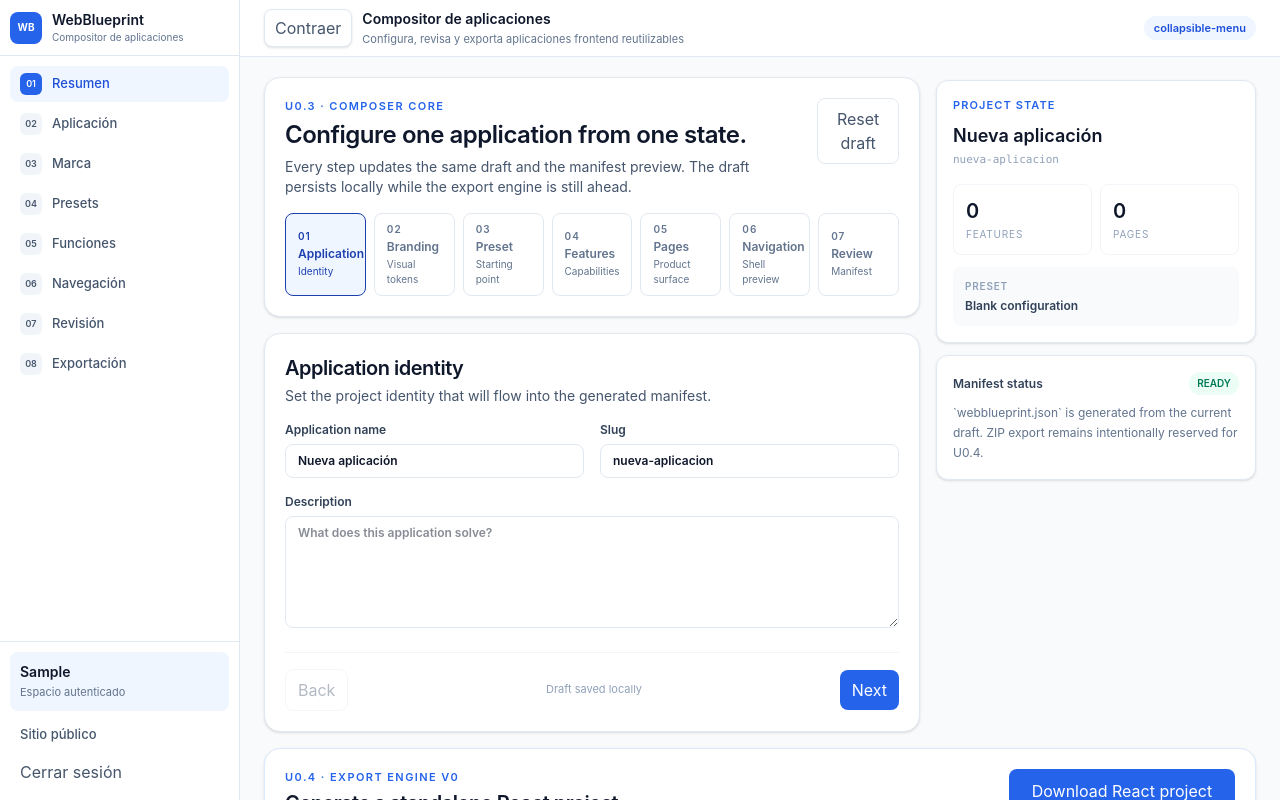
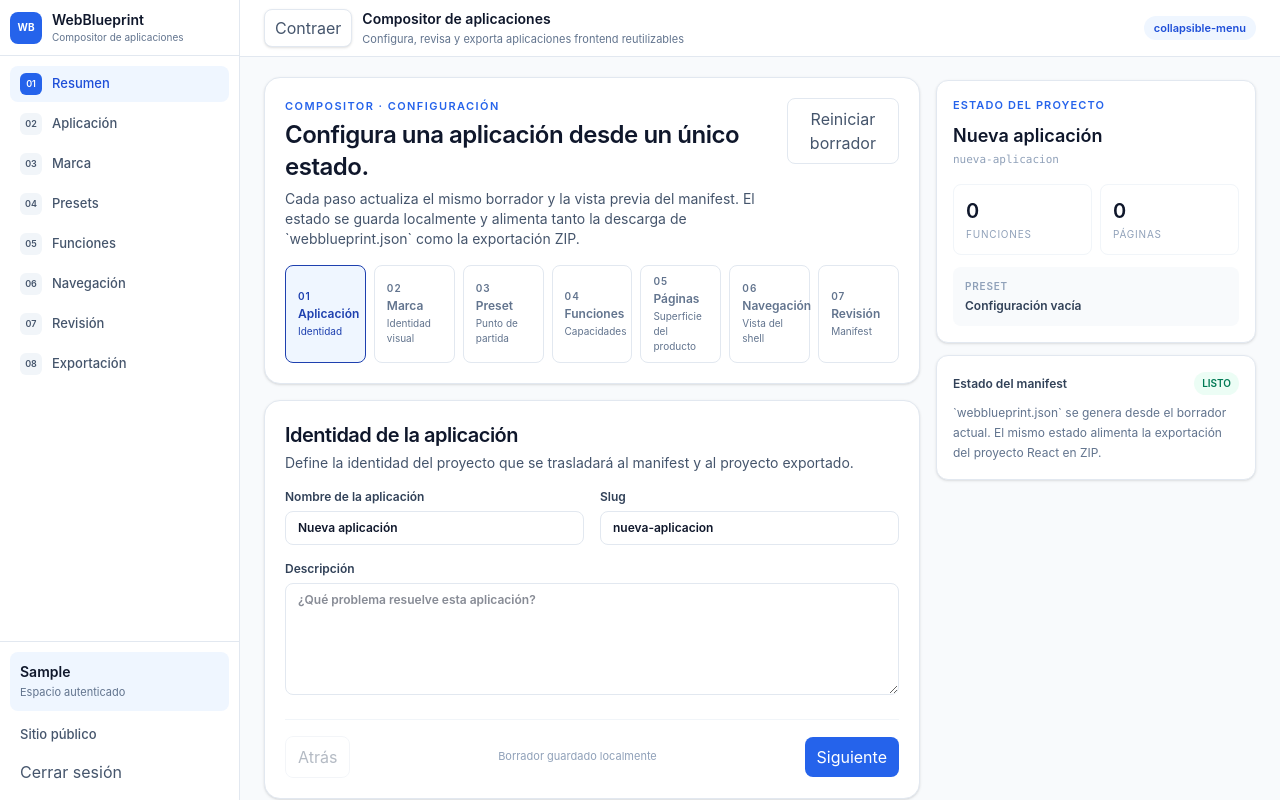
Before and after one commit to LuisHdezE/WebBlueprint, a React (Vite) app: page /login in a window 1280 px wide. Both pictures are taken after typing "Sample" into the empty fields and a click on the button "Continuar al Compositor". Shown: the top 800 px of the page. Built offline with nearby package versions, Linux system fonts and the light colour scheme.

Commit message:
fix(i18n): translate Composer workflow

```diff
--- a/src/composer/ComposerWizard.tsx
+++ b/src/composer/ComposerWizard.tsx
@@ -14,13 +14,13 @@ import { leftMenuVariants } from '@/shell/shell.types';
 const storageKey = 'webblueprint.composer.draft.v1';
 
 const steps: readonly { id: ComposerStep; label: string; hint: string }[] = [
-  { id: 'application', label: 'Application', hint: 'Identity' },
-  { id: 'branding', label: 'Branding', hint: 'Visual tokens' },
-  { id: 'preset', label: 'Preset', hint: 'Starting point' },
-  { id: 'features', label: 'Features', hint: 'Capabilities' },
-  { id: 'pages', label: 'Pages', hint: 'Product surface' },
-  { id: 'navigation', label: 'Navigation', hint: 'Shell preview' },
-  { id: 'review', label: 'Review', hint: 'Manifest' },
+  { id: 'application', label: 'Aplicación', hint: 'Identidad' },
+  { id: 'branding', label: 'Marca', hint: 'Identidad visual' },
+  { id: 'preset', label: 'Preset', hint: 'Punto de partida' },
+  { id: 'features', label: 'Funciones', hint: 'Capacidades' },
+  { id: 'pages', label: 'Páginas', hint: 'Superficie del producto' },
+  { id: 'navigation', label: 'Navegación', hint: 'Vista del shell' },
+  { id: 'review', label: 'Revisión', hint: 'Manifest' },
 ];
 
 const accentChoices = ['#2563eb', '#0891b2', '#059669', '#7c3aed', '#db2777', '#ea580c'] as const;
@@ -145,10 +145,10 @@ export function ComposerWizard() {
         <section className="rounded-2xl border border-slate-200 bg-white p-4 shadow-sm sm:p-5">
           <div className="flex flex-col gap-3 lg:flex-row lg:items-center lg:justify-between">
             <div>
-              <p className="text-[11px] font-semibold uppercase tracking-[0.13em] text-brand-600">U0.3 · Composer Core</p>
-              <h2 className="mt-1 text-2xl font-semibold tracking-[-0.02em] text-slate-900">Configure one application from one state.</h2>
+              <p className="text-[11px] font-semibold uppercase tracking-[0.13em] text-brand-600">Compositor · configuración</p>
+              <h2 className="mt-1 text-2xl font-semibold tracking-[-0.02em] text-slate-900">Configura una aplicación desde un único estado.</h2>
               <p className="mt-1.5 max-w-3xl text-sm leading-5 text-slate-600">
-                Every step updates the same draft and the manifest preview. The draft persists locally while the export engine is still ahead.
+                Cada paso actualiza el mismo borrador y la vista previa del manifest. El estado se guarda localmente y alimenta tanto la descarga de `webblueprint.json` como la exportación ZIP.
               </p>
             </div>
             <button
@@ -156,7 +156,7 @@ export function ComposerWizard() {
               onClick={resetDraft}
               type="button"
             >
-              Reset draft
+              Reiniciar borrador
             </button>
           </div>
 
@@ -188,10 +188,10 @@ export function ComposerWizard() {
         <section className="mt-4 rounded-2xl border border-slate-200 bg-white p-4 shadow-sm sm:p-5">
           {currentStep === 'application' && (
             <div>
-              <StepHeading title="Application identity" description="Set the project identity that will flow into the generated manifest." />
+              <StepHeading title="Identidad de la aplicación" description="Define la identidad del proyecto que se trasladará al manifest y al proyecto exportado." />
               <div className="mt-4 grid gap-4 md:grid-cols-2">
                 <label className="text-xs font-semibold text-slate-700">
-                  Application name
+                  Nombre de la aplicación
                   <input
                     className={inputClassName}
                     onChange={(event) => updateApplicationName(event.target.value)}
@@ -208,17 +208,17 @@ export function ComposerWizard() {
                 </label>
               </div>
               <label className="mt-4 block text-xs font-semibold text-slate-700">
-                Description
+                Descripción
                 <textarea
                   className={`${inputClassName} min-h-28 resize-y`}
                   onChange={(event) => setConfiguration((current) => ({ ...current, description: event.target.value }))}
-                  placeholder="What does this application solve?"
+                  placeholder="¿Qué problema resuelve esta aplicación?"
                   value={configuration.description}
                 />
               </label>
-              {validationIssues.some((issue) => issue.startsWith('Application name') || issue.startsWith('Slug')) && (
+              {validationIssues.length > 0 && (
                 <div className="mt-3 rounded-lg border border-amber-200 bg-amber-50 px-3 py-2 text-xs text-amber-800">
-                  Complete a valid application name and slug before downloading the manifest.
+                  Revisa la identidad y la configuración antes de descargar el manifest o exportar el proyecto.
                 </div>
               )}
             </div>
@@ -226,11 +226,11 @@ export function ComposerWizard() {
 
           {currentStep === 'branding' && (
             <div>
-              <StepHeading title="Branding" description="Keep Style 1 structure while making the generated application recognizably yours." />
+              <StepHeading title="Marca" description="Mantén la estructura Style 1 y adapta la identidad visual de la aplicación." />
               <div className="mt-4 grid gap-4 lg:grid-cols-[1fr_220px]">
                 <div>
                   <label className="block text-xs font-semibold text-slate-700">
-                    Logo URL
+                    URL del logo
                     <input
                       className={inputClassName}
                       onChange={(event) =>
@@ -245,10 +245,10 @@ export function ComposerWizard() {
                     />
                   </label>
                   <div className="mt-4">
-                    <p className="text-xs font-semibold text-slate-700">Accent color</p>
+                    <p className="text-xs font-semibold text-slate-700">Color de acento</p>
                     <div className="mt-2 flex flex-wrap items-center gap-2">
                       <input
-                        aria-label="Custom accent color"
+                        aria-label="Color de acento personalizado"
                         className="h-9 w-12 cursor-pointer rounded border border-slate-200 bg-white p-1"
                         onChange={(event) =>
                           setConfiguration((current) => ({
@@ -261,7 +261,7 @@ export function ComposerWizard() {
                       />
                       {accentChoices.map((color) => (
                         <button
-                          aria-label={`Use ${color}`}
+                          aria-label={`Usar ${color}`}
                           className={`h-8 w-8 rounded-full border-2 ${configuration.branding.accentColor === color ? 'border-slate-900' : 'border-white ring-1 ring-slate-200'}`}
                           key={color}
                           onClick={() =>
@@ -281,15 +281,15 @@ export function ComposerWizard() {
                 <div className="rounded-xl border border-slate-200 bg-slate-50 p-4">
                   <div className="flex h-28 items-center justify-center rounded-lg bg-white shadow-sm">
                     {configuration.branding.logoUrl ? (
-                      <img alt="Brand preview" className="max-h-20 max-w-[160px] object-contain" src={configuration.branding.logoUrl} />
+                      <img alt="Vista previa de la marca" className="max-h-20 max-w-[160px] object-contain" src={configuration.branding.logoUrl} />
                     ) : (
                       <div className="text-center">
                         <div className="mx-auto h-10 w-10 rounded-xl" style={{ backgroundColor: configuration.branding.accentColor }} />
-                        <p className="mt-2 text-xs font-semibold text-slate-700">{configuration.name || 'Application'}</p>
+                        <p className="mt-2 text-xs font-semibold text-slate-700">{configuration.name || 'Aplicación'}</p>
                       </div>
                     )}
                   </div>
-                  <p className="mt-3 text-[11px] text-slate-500">Live brand preview</p>
+                  <p className="mt-3 text-[11px] text-slate-500">Vista previa de la marca</p>
                 </div>
               </div>
             </div>
@@ -297,16 +297,16 @@ export function ComposerWizard() {
 
           {currentStep === 'preset' && (
             <div>
-              <StepHeading title="Choose a starting point" description="Use an existing application definition or continue with an empty configuration." />
+              <StepHeading title="Elige un punto de partida" description="Usa una definición existente o continúa con una configuración vacía." />
               <div className="mt-4 grid gap-3 md:grid-cols-2 xl:grid-cols-3">
                 <button
                   className={`rounded-xl border p-4 text-left transition ${configuration.presetId === null ? 'border-brand-300 bg-brand-50' : 'border-slate-200 hover:bg-slate-50'}`}
                   onClick={startBlank}
                   type="button"
                 >
-                  <p className="text-[11px] font-semibold uppercase tracking-[0.1em] text-slate-500">Blank</p>
-                  <p className="mt-1 text-base font-semibold text-slate-900">Start from zero</p>
-                  <p className="mt-1 text-xs leading-5 text-slate-600">Keep the identity and branding, then choose capabilities manually.</p>
+                  <p className="text-[11px] font-semibold uppercase tracking-[0.1em] text-slate-500">Vacío</p>
+                  <p className="mt-1 text-base font-semibold text-slate-900">Empezar desde cero</p>
+                  <p className="mt-1 text-xs leading-5 text-slate-600">Conserva identidad y marca, y elige manualmente funciones y páginas.</p>
                 </button>
                 {applicationRegistry.map((preset) => (
                   <button
@@ -318,7 +318,7 @@ export function ComposerWizard() {
                     <p className="text-[11px] font-semibold uppercase tracking-[0.1em] text-brand-600">{preset.category}</p>
                     <p className="mt-1 text-base font-semibold text-slate-900">{preset.name}</p>
                     <p className="mt-1 line-clamp-3 text-xs leading-5 text-slate-600">{preset.summary}</p>
-                    <p className="mt-3 text-[11px] font-medium text-slate-500">{preset.capabilities.length} capabilities · {preset.demoPages.length} pages</p>
+                    <p className="mt-3 text-[11px] font-medium text-slate-500">{preset.capabilities.length} funciones · {preset.demoPages.length} páginas</p>
                   </button>
                 ))}
               </div>
@@ -327,7 +327,7 @@ export function ComposerWizard() {
 
           {currentStep === 'features' && (
             <div>
-              <StepHeading title="Features" description="Select the capabilities this application should expose. The catalog will grow with WebBlueprint." />
+              <StepHeading title="Funciones" description="Selecciona las capacidades que debe exponer la aplicación." />
               <div className="mt-4 grid gap-2 sm:grid-cols-2 lg:grid-cols-3">
                 {composerFeatureOptions.map((feature) => (
                   <label className="flex cursor-pointer items-start gap-3 rounded-xl border border-slate-200 p-3 transition hover:bg-slate-50" key={feature.id}>
@@ -349,7 +349,7 @@ export function ComposerWizard() {
 
           {currentStep === 'pages' && (
             <div>
-              <StepHeading title="Pages" description="Choose the concrete screens that will participate in navigation and, later, export dependency resolution." />
+              <StepHeading title="Páginas" description="Elige las pantallas concretas que participarán en la navegación y en la exportación." />
               <div className="mt-4 grid gap-2 md:grid-cols-2">
                 {composerPageOptions.map((page) => (
                   <label className="flex cursor-pointer items-start gap-3 rounded-xl border border-slate-200 p-3 transition hover:bg-slate-50" key={page.id}>
@@ -372,7 +372,7 @@ export function ComposerWizard() {
 
           {currentStep === 'navigation' && (
             <div>
-              <StepHeading title="Navigation" description="Select one governed left-menu shell and preview the menu derived from selected pages." />
+              <StepHeading title="Navegación" description="Selecciona un shell de menú izquierdo gobernado y previsualiza el menú derivado de las páginas elegidas." />
               <div className="mt-4 grid gap-4 lg:grid-cols-[280px_1fr]">
                 <div className="space-y-2">
                   {leftMenuVariants.map((variant) => (
@@ -391,7 +391,7 @@ export function ComposerWizard() {
                     <aside className={`w-44 shrink-0 p-3 ${configuration.shellVariant === 'vertical-dark-menu' ? 'bg-slate-900 text-slate-200' : 'bg-white text-slate-700'}`}>
                       <div className="flex items-center gap-2 border-b border-slate-200/20 pb-3">
                         <div className="h-7 w-7 rounded-lg" style={{ backgroundColor: configuration.branding.accentColor }} />
-                        <span className="truncate text-xs font-bold">{configuration.name || 'Application'}</span>
+                        <span className="truncate text-xs font-bold">{configuration.name || 'Aplicación'}</span>
                       </div>
                       <nav className="mt-3 space-y-1">
                         {selectedPages.length > 0 ? (
@@ -405,7 +405,7 @@ export function ComposerWizard() {
                             </div>
                           ))
                         ) : (
-                          <p className="px-2 py-3 text-[11px] opacity-60">Select pages to build navigation.</p>
+                          <p className="px-2 py-3 text-[11px] opacity-60">Selecciona páginas para construir la navegación.</p>
                         )}
                       </nav>
                     </aside>
@@ -425,24 +425,24 @@ export function ComposerWizard() {
 
           {currentStep === 'review' && (
             <div>
-              <StepHeading title="Review manifest" description="This deterministic configuration boundary is ready to become the Export Engine input in U0.4." />
+              <StepHeading title="Revisar manifest" description="Revisa la configuración determinista que alimenta tanto `webblueprint.json` como el motor de exportación." />
               <div className="mt-4 grid gap-4 lg:grid-cols-[260px_1fr]">
                 <div className="space-y-2">
-                  <ReviewLine label="Application" value={configuration.name} />
-                  <ReviewLine label="Preset" value={selectedPreset?.name ?? 'Blank'} />
-                  <ReviewLine label="Features" value={String(configuration.featureIds.length)} />
-                  <ReviewLine label="Pages" value={String(configuration.pageIds.length)} />
+                  <ReviewLine label="Aplicación" value={configuration.name} />
+                  <ReviewLine label="Preset" value={selectedPreset?.name ?? 'Vacío'} />
+                  <ReviewLine label="Funciones" value={String(configuration.featureIds.length)} />
+                  <ReviewLine label="Páginas" value={String(configuration.pageIds.length)} />
                   <ReviewLine label="Shell" value={configuration.shellVariant} />
                   {validationIssues.length > 0 ? (
                     <div className="rounded-lg border border-amber-200 bg-amber-50 p-3">
-                      <p className="text-xs font-semibold text-amber-900">Manifest needs attention</p>
+                      <p className="text-xs font-semibold text-amber-900">El manifest necesita atención</p>
                       <ul className="mt-1.5 space-y-1 text-[11px] leading-4 text-amber-800">
                         {validationIssues.map((issue) => <li key={issue}>• {issue}</li>)}
                       </ul>
                     </div>
                   ) : (
                     <div className="rounded-lg border border-emerald-200 bg-emerald-50 p-3 text-xs font-semibold text-emerald-800">
-                      Manifest configuration is valid.
+                      La configuración del manifest es válida.
                     </div>
                   )}
                   <button
@@ -451,7 +451,7 @@ export function ComposerWizard() {
                     onClick={downloadManifest}
                     type="button"
                   >
-                    Download webblueprint.json
+                    Descargar webblueprint.json
                   </button>
                 </div>
                 <pre className="max-h-[520px] overflow-auto rounded-xl bg-slate-950 p-4 text-[11px] leading-5 text-slate-200">
@@ -468,16 +468,16 @@ export function ComposerWizard() {
               onClick={() => goRelative(-1)}
               type="button"
             >
-              Back
+              Atrás
             </button>
-            <div className="text-center text-[11px] text-slate-400">Draft saved locally</div>
+            <div className="text-center text-[11px] text-slate-400">Borrador guardado localmente</div>
             <button
               className="rounded-lg bg-brand-600 px-3 py-2 text-xs font-semibold text-white transition hover:bg-brand-700 disabled:cursor-not-allowed disabled:opacity-40"
               disabled={currentStepIndex === steps.length - 1 || (currentStep === 'application' && validationIssues.length > 0)}
               onClick={() => goRelative(1)}
               type="button"
             >
-              Next
+              Siguiente
             </button>
           </div>
         </section>
@@ -485,28 +485,28 @@ export function ComposerWizard() {
 
       <aside className="space-y-3 xl:sticky xl:top-20 xl:self-start">
         <section className="rounded-xl border border-slate-200 bg-white p-4 shadow-sm">
-          <p className="text-[11px] font-semibold uppercase tracking-[0.1em] text-brand-600">Project state</p>
-          <p className="mt-2 truncate text-lg font-semibold text-slate-900">{configuration.name || 'Untitled'}</p>
+          <p className="text-[11px] font-semibold uppercase tracking-[0.1em] text-brand-600">Estado del proyecto</p>
+          <p className="mt-2 truncate text-lg font-semibold text-slate-900">{configuration.name || 'Sin título'}</p>
           <p className="mt-0.5 truncate font-mono text-[11px] text-slate-400">{configuration.slug}</p>
           <div className="mt-4 grid grid-cols-2 gap-2">
-            <Metric label="Features" value={configuration.featureIds.length} />
-            <Metric label="Pages" value={configuration.pageIds.length} />
+            <Metric label="Funciones" value={configuration.featureIds.length} />
+            <Metric label="Páginas" value={configuration.pageIds.length} />
           </div>
           <div className="mt-3 rounded-lg bg-slate-50 p-3">
             <p className="text-[10px] font-semibold uppercase tracking-[0.08em] text-slate-400">Preset</p>
-            <p className="mt-1 text-xs font-semibold text-slate-700">{selectedPreset?.name ?? 'Blank configuration'}</p>
+            <p className="mt-1 text-xs font-semibold text-slate-700">{selectedPreset?.name ?? 'Configuración vacía'}</p>
           </div>
         </section>
 
         <section className="rounded-xl border border-slate-200 bg-white p-4 shadow-sm">
           <div className="flex items-center justify-between gap-2">
-            <p className="text-xs font-semibold text-slate-700">Manifest status</p>
+            <p className="text-xs font-semibold text-slate-700">Estado del manifest</p>
             <span className={`rounded-full px-2 py-1 text-[10px] font-semibold ${validationIssues.length === 0 ? 'bg-emerald-50 text-emerald-700' : 'bg-amber-50 text-amber-700'}`}>
-              {validationIssues.length === 0 ? 'READY' : 'CHECK'}
+              {validationIssues.length === 0 ? 'LISTO' : 'REVISAR'}
             </span>
           </div>
           <p className="mt-2 text-xs leading-5 text-slate-500">
-            `webblueprint.json` is generated from the current draft. ZIP export remains intentionally reserved for U0.4.
+            `webblueprint.json` se genera desde el borrador actual. El mismo estado alimenta la exportación del proyecto React en ZIP.
           </p>
         </section>
       </aside>
```
